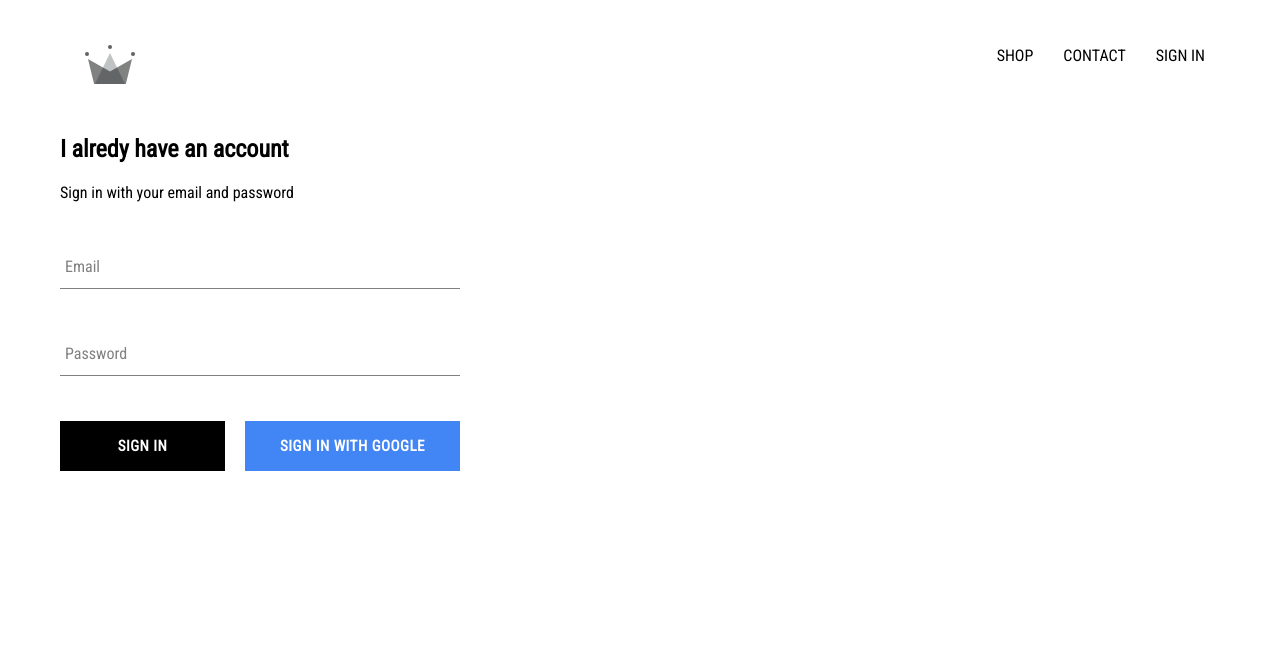
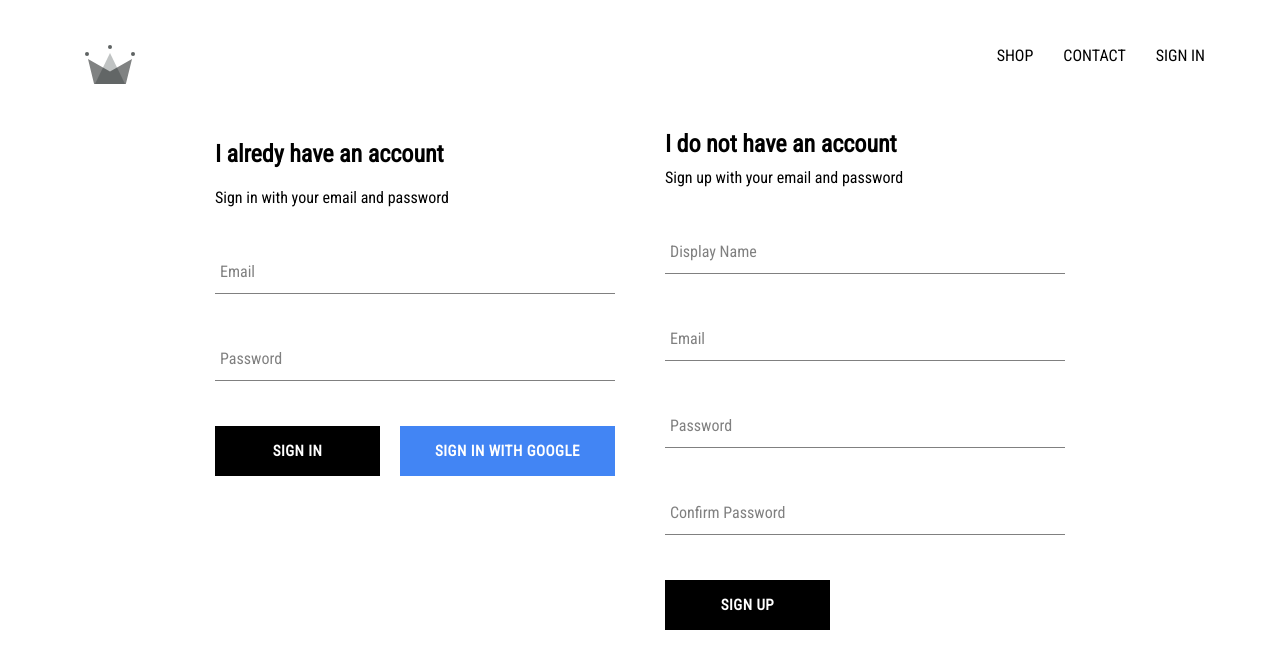
Before and after one commit to oscarcge/crwn-clothing, a React (Create React App) app: page /signin in a window 1280 px wide. Shown: the top 668 px of the page. Built offline with nearby package versions, Linux system fonts and the light colour scheme; no server answers.

Commit message:
implemented firebase utils, included ability to store authenticated users into a firestore database

```diff
--- a/src/App.js
+++ b/src/App.js
@@ -7,7 +7,7 @@ import ShopPage from './pages/shop/shop.component';
 import Header from './components/header/header.component';
 import SingInAndSignUpPage from './components/signin-signup/signin-signup.component';
 // google authentication
-import { auth } from './firebase/firebase.utils';
+import { auth, createUserProfileDocument } from './firebase/firebase.utils';
 
 class App extends React.Component {
   constructor(){
@@ -21,9 +21,23 @@ class App extends React.Component {
   unsubscribeFromAuth = null;
 
   componentDidMount(){
-    this.unsubscribeFromAuth = auth.onAuthStateChanged(user => {
-      this.setState({ currentUser: user });
-      console.log("FIREBASE USER INFO: ", user);
+    this.unsubscribeFromAuth = auth.onAuthStateChanged(async userAuth => {
+      createUserProfileDocument(userAuth);
+
+      if(userAuth) {
+        const userRef = await createUserProfileDocument(userAuth)
+
+        userRef.onSnapshot( snapShot => {
+          this.setState({
+            id: snapShot.id,
+            ...snapShot.data()
+          });
+          console.log(this.state)
+        });
+
+      }
+      this.setState({ currentUser: userAuth });
+
     })
   }
 
--- a/src/components/custom-button/custom-button.component.jsx
+++ b/src/components/custom-button/custom-button.component.jsx
@@ -3,7 +3,8 @@ import React from 'react';
 import './custom-button.style.scss';
 
 const CustomButton = ({ children, isGoogleSignIn, ...otherProps }) => (
-    <button className={`${isGoogleSignIn ? 'google-sign-in' : ''} custom-button`} {...otherProps}>
+    <button
+        className={`${isGoogleSignIn ? 'google-sign-in' : ''} custom-button`} {...otherProps}>
         {children}
     </button>
 )
--- a/src/components/form-input/form-input.component.jsx
+++ b/src/components/form-input/form-input.component.jsx
@@ -2,12 +2,15 @@ import React from 'react';
 
 import './form-input.style.scss';
 
-const FormInput = ({ HandleChange, label, ...otherProps}) => (
+const FormInput = ({ handleChange, label, ...otherProps }) => (
+
     <div className="group">
-        <input className="form-input" onChange={HandleChange} {...otherProps}></input>
+        <input
+            className="form-input"
+            onChange={handleChange} {...otherProps}></input>
         {
             label ?
-            (<label className={`${otherProps.value.length ? 'shrink' : ''} form-input-label`}>
+            (<label className={`${otherProps.defaultValue.length ? 'shrink' : ''} form-input-label`}>
             {label}
             </label>)
             : null
--- a/src/components/signin-signup/signin-signup.component.jsx
+++ b/src/components/signin-signup/signin-signup.component.jsx
@@ -1,11 +1,13 @@
 import React from 'react';
 import SignIn from '../signin/signin.component';
+import SignUp from '../signup/signup.component';
 
 import './signin-signup.style.scss';
 
 const SingInAndSignUpPage = () => (
     <div className="sign-in-and-sign-up">
         <SignIn />
+        <SignUp />
     </div>
 )
 
--- a/src/components/signin-signup/signin-signup.style.scss
+++ b/src/components/signin-signup/signin-signup.style.scss
@@ -0,0 +1,6 @@
+.sign-in-and-sign-up {
+    width: 850px;
+    display: flex;
+    justify-content: space-between;
+    margin: 30px auto;
+}
--- a/src/components/signin/signin.component.jsx
+++ b/src/components/signin/signin.component.jsx
@@ -34,13 +34,13 @@ class SignIn extends React.Component {
                 <form onSubmit={this.handleSubmit}>
                     <FormInput
                         name="email"
-                        value={this.state.email}
+                        defaultValue={this.state.email}
                         handleChange={this.handleChange}
                         label="Email"
                         required />
                     <FormInput
                         name="password"
-                        value={this.state.password}
+                        defaultValue={this.state.password}
                         label="Password"
                         handleChange={this.handleChange}
                         required />
--- /dev/null
+++ b/src/components/signup/signup.component.jsx
@@ -0,0 +1,104 @@
+import React from 'react';
+
+import FormInput from '../form-input/form-input.component';
+import CustomButton from '../custom-button/custom-button.component';
+
+import { auth, createUserProfileDocument } from '../../firebase/firebase.utils';
+
+import './signup.style.scss';
+
+
+class SignUp extends React.Component {
+    constructor(){
+        super();
+
+        this.state = {
+            displayName: '',
+            email: '',
+            password: '',
+            confirmPassword: ''
+        }
+    }
+
+    handleSubmit = async event => {
+        event.preventDefault();
+        const { displayName, email, password, confirmPassword } = this.state;
+
+        if(password !== confirmPassword) {
+            alert("password don't match");
+            return;
+        }
+
+        try {
+            const { user } = await auth.createUserWithEmailAndPassword(email, password);
+
+           await createUserProfileDocument(user, {displayName});
+
+           this.setState = {
+               displayName: '',
+               email: '',
+               password: '',
+               confirmPassword: ''
+           }
+        } catch(error) {
+            console.error(error);
+        }
+    }
+
+    handleChange = event => {
+        const { name, value } = event.target;
+        this.setState({ [name] : value });
+    }
+    render() {
+        const { displayName, email, password, confirmPassword } = this.state;
+
+        return(
+            <div className="sign-up">
+                <h2 className="title"> I do not have an account</h2>
+                <span>Sign up with your email and password</span>
+
+                <form className="sign-up-form" onSubmit={this.handleSubmit}>
+                    <FormInput
+                        type="text"
+                        name="displayName"
+                        defaultValue={displayName}
+                        onChange={this.handleChange}
+                        label="Display Name"
+                        required
+                    />
+                       <FormInput
+                        type="email"
+                        name="email"
+                        defaultValue={email}
+                        onChange={this.handleChange}
+                        label="Email"
+                        required
+                    />
+                    <FormInput
+                        type="password"
+                        name="password"
+                        defaultValue={password}
+                        onChange={this.handleChange}
+                        label="Password"
+                        required
+                    />
+                    <FormInput
+                        type="password"
+                        name="confirmPassword"
+                        defaultValue={confirmPassword}
+                        onChange={this.handleChange}
+                        label="Confirm Password"
+                        required
+                    />
+
+                    <CustomButton type="submit">SIGN UP</CustomButton>
+                </form>
+            </div>
+        )
+    }
+
+
+}
+
+
+export default SignUp;
--- /dev/null
+++ b/src/components/signup/signup.style.scss
@@ -0,0 +1,9 @@
+.sign-up {
+    display: flex;
+    flex-direction: column;
+    width: 400px;
+
+    .title {
+         margin: 10px 0;
+    }
+}
--- a/src/firebase/firebase.utils.js
+++ b/src/firebase/firebase.utils.js
@@ -1,9 +1,6 @@
 import firebase from 'firebase/app';
 import 'firebase/firestore';
 import 'firebase/auth';
-
-
-
 
 const config = {
     apiKey: "AIzaSyDwloXvkI45cSmKTe22DPeFQOZ3qEzQzvk",
@@ -15,6 +12,31 @@ const config = {
     appId: "1:124224086522:web:6142ec00d26d604aa00443"
 };
 
+export const createUserProfileDocument = async (userAuth, additionalData) => {
+    if(!userAuth) return;
+    const userRef = firestore.doc(`users/${userAuth.uid}`);
+
+    const snapShot = await userRef.get();
+
+    if(!snapShot.exists) {
+        const { displayName , email } = userAuth;
+        const createAt = new Date();
+
+        try {
+            await userRef.set({
+                displayName,
+                email,
+                createAt,
+                ...additionalData
+            })
+        } catch (error) {
+            console.log ('error creating user', error.message);
+        }
+    }
+
+    return userRef;
+}
+
 firebase.initializeApp(config);
 
 export const auth = firebase.auth();
@@ -24,4 +46,4 @@ const provider = new firebase.auth.GoogleAuthProvider();
 provider.setCustomParameters( {promt: 'select_account' });
 export const singInWithGoogle = () => auth.signInWithPopup(provider);
 
-export default firebase
+export default firebase;
```
